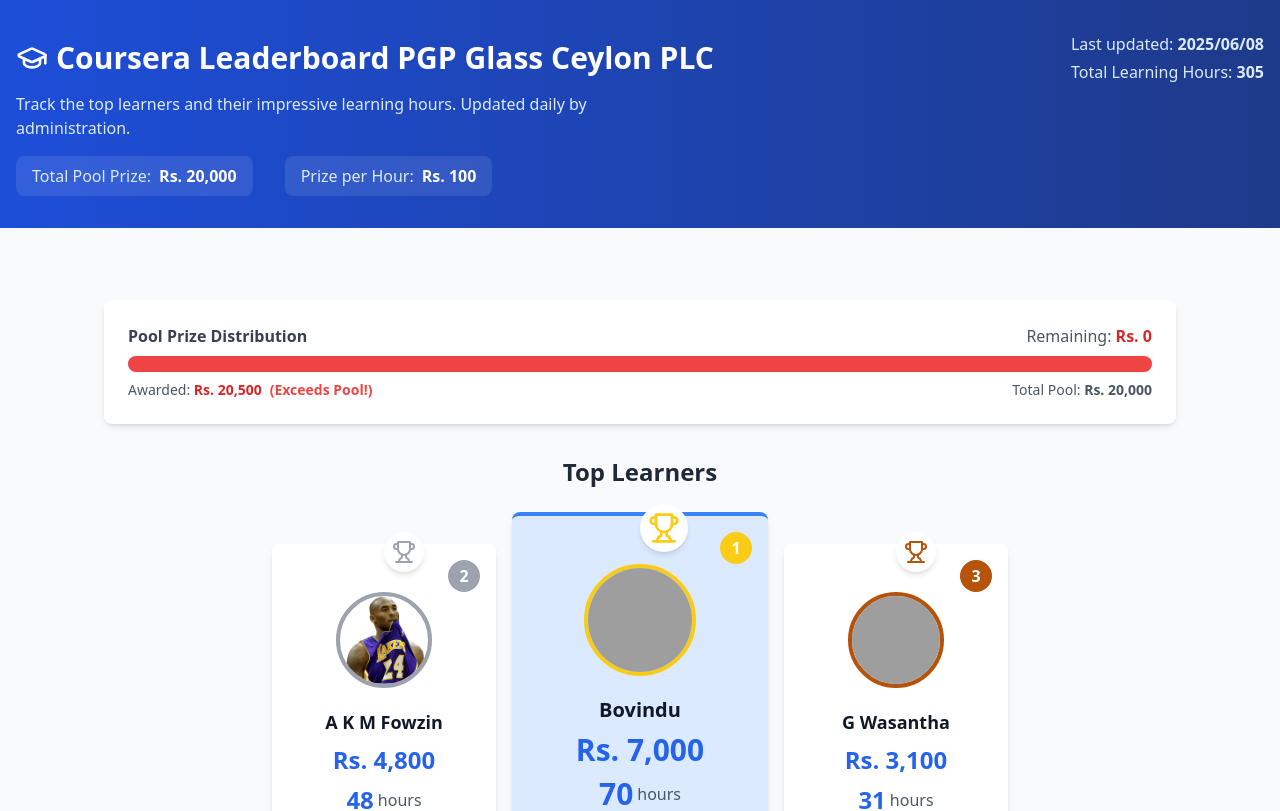
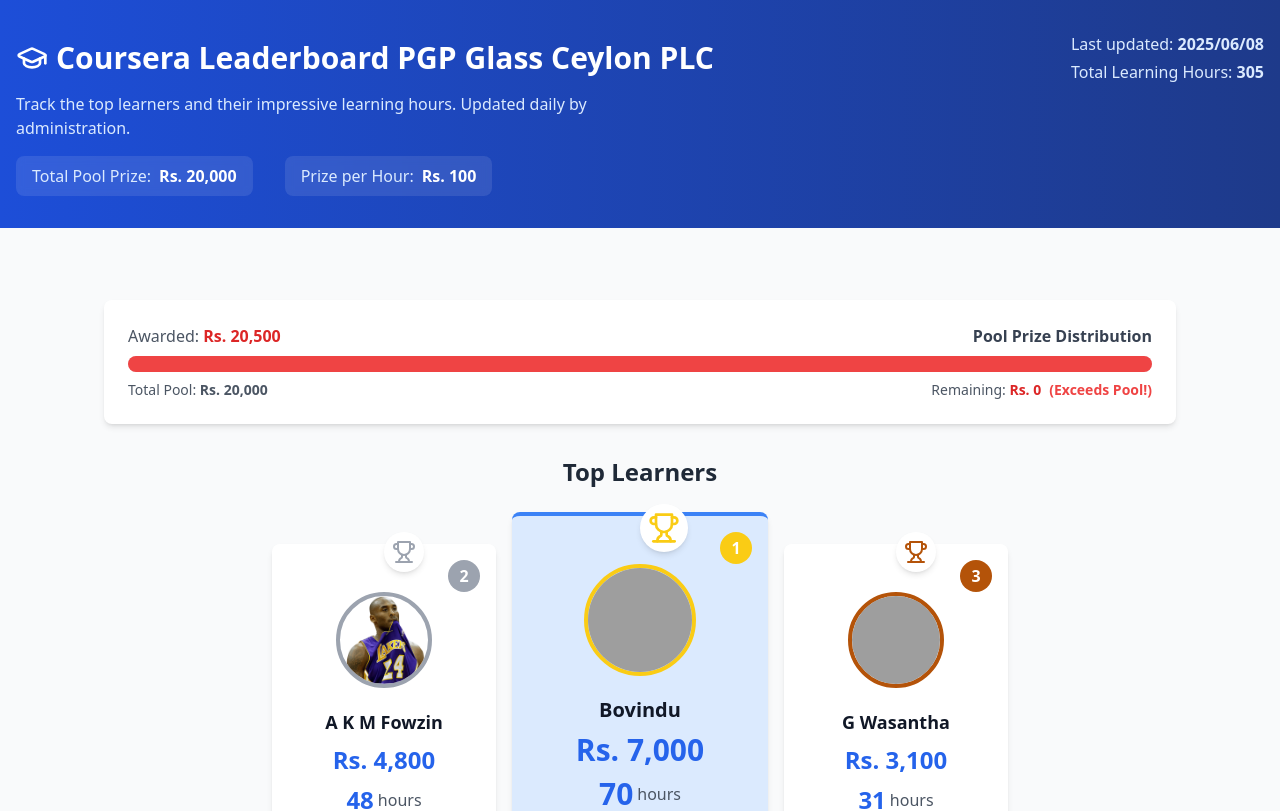
Before and after one commit to Bovindu/leader_board, a React (Vite) app: page / in a window 1280 px wide. Shown: the top 811 px of the page. Built offline with nearby package versions, Linux system fonts and the light colour scheme; grey boxes are pictures that could not be loaded.

Commit message:
Update leaderboard data

```diff
--- a/src/components/PoolProgress.tsx
+++ b/src/components/PoolProgress.tsx
@@ -5,48 +5,51 @@ import { PRICE_CONFIG } from '../config/constants';
 const PoolProgress: React.FC = () => {
   const totalHours = leaderboardData.reduce((sum, contestant) => sum + contestant.hours, 0);
   const totalPrizeAwarded = totalHours * PRICE_CONFIG.PRICE_PER_HOUR;
-  const remainingPool = Math.max(0, PRICE_CONFIG.POOL_PRICE - totalPrizeAwarded); // Ensure it doesn't go below 0
-  const progressPercentage = Math.min(100, (totalPrizeAwarded / PRICE_CONFIG.POOL_PRICE) * 100); // Cap at 100%
-  const remainingPercentage = Math.max(0, 100 - progressPercentage); // Remaining percentage
+  const remainingPool = Math.max(0, PRICE_CONFIG.POOL_PRICE - totalPrizeAwarded);
+  const progressPercentage = Math.min(100, (totalPrizeAwarded / PRICE_CONFIG.POOL_PRICE) * 100);
+  const remainingPercentage = Math.max(0, 100 - progressPercentage);
 
   return (
     <div className="w-full max-w-6xl mx-auto px-4 mb-8 animate-fade-in">
       <div className="bg-white rounded-lg shadow-md p-6">
+        {/* HEADER - Switched positions */}
         <div className="flex justify-between mb-2">
-          <span className="text-gray-700 font-semibold">Pool Prize Distribution</span>
           <span className="text-gray-600">
-            Remaining: <span className={`font-bold ${remainingPool === 0 ? 'text-red-600' : 'text-blue-600'}`}>
-              Rs. {remainingPool.toLocaleString()}
+            Awarded: <span className={`font-bold ${progressPercentage >= 100 ? 'text-red-600' : 'text-blue-600'}`}>
+              Rs. {totalPrizeAwarded.toLocaleString()}
             </span>
           </span>
+          <span className="text-gray-700 font-semibold">Pool Prize Distribution</span>
         </div>
 
+        {/* PROGRESS BAR - Updated green color */}
         <div className="relative h-4 bg-gray-200 rounded-full overflow-hidden">
+          {remainingPool > 0 && (
+            <div
+              className="absolute right-0 top-0 h-full bg-emerald-500 transition-all duration-1000 ease-out"
+              style={{ width: `${remainingPercentage}%` }}
+            />
+          )}
           <div
             className={`absolute left-0 top-0 h-full transition-all duration-1000 ease-out ${
               progressPercentage >= 100 ? 'bg-red-500' : 'bg-blue-500'
             }`}
             style={{ width: `${progressPercentage}%` }}
           />
-          {remainingPool > 0 && (
-            <div
-              className="absolute right-0 top-0 h-full bg-green-400 transition-all duration-1000 ease-out"
-              style={{ width: `${remainingPercentage}%` }}
-            />
-          )}
         </div>
 
+        {/* FOOTER - Switched positions and updated green */}
         <div className="flex justify-between mt-2 text-sm">
           <span className="text-gray-600">
-            Awarded: <span className={`font-semibold ${progressPercentage >= 100 ? 'text-red-600' : 'text-blue-600'}`}>
-              Rs. {totalPrizeAwarded.toLocaleString()}
+            Total Pool: <span className="font-semibold">Rs. {PRICE_CONFIG.POOL_PRICE.toLocaleString()}</span>
+          </span>
+          <span className="text-gray-600">
+            Remaining: <span className={`font-semibold ${remainingPool === 0 ? 'text-red-600' : 'text-emerald-600'}`}>
+              Rs. {remainingPool.toLocaleString()}
             </span>
             {totalPrizeAwarded > PRICE_CONFIG.POOL_PRICE && (
               <span className="ml-2 text-red-500 font-bold">(Exceeds Pool!)</span>
             )}
-          </span>
-          <span className="text-gray-600">
-            Total Pool: <span className="font-semibold">Rs. {PRICE_CONFIG.POOL_PRICE.toLocaleString()}</span>
           </span>
         </div>
       </div>
```
